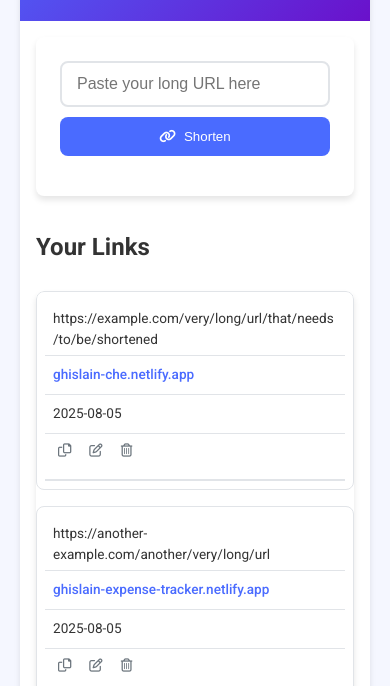
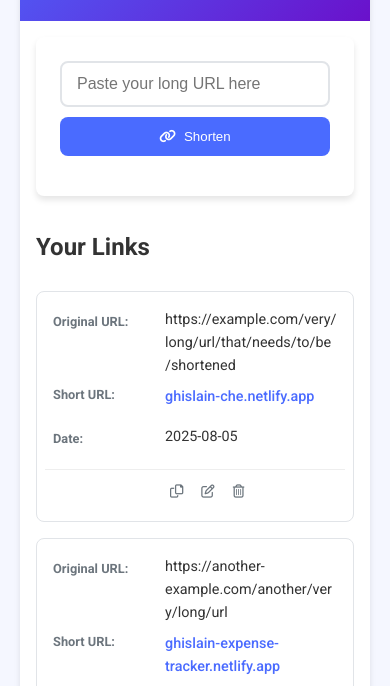
Before and after one commit to GhislainChe/url-shortener, a plain HTML site: page index.html in a window 390 px wide. Shown: the part 157-843 px from the top of the page. Drawn offline with Linux system fonts and the light colour scheme.

Commit message:
added labels to the mobile view

```diff
--- a/script.js
+++ b/script.js
@@ -45,18 +45,30 @@ document.addEventListener('DOMContentLoaded', function() {
             const row = document.createElement('tr');
 
             row.innerHTML = `
-                <td class="truncate">${item.originalUrl}</td>
-                <td><a href="#" class="short-url">${item.shortUrl}</a></td>
-                <td>${item.date}</td>
+                <td class="truncate">
+                    <span class="mobile-label">Original URL:</span>
+                    <div class="url-content">${item.originalUrl}</div>
+                </td>
+                <td class="short-url-cell">
+                    <span class="mobile-label">Short URL:</span>
+                    <a href="#" class="short-url">${item.shortUrl}</a>
+                </td>
+                <td class="date-cell">
+                    <span class="mobile-label">Date:</span>
+                    <span>${item.date}</span>
+                </td>
                 <td class="actions">
                     <button class="btn-copy" title="Copy">
                         <i class="far fa-copy"></i>
+                        <span class="action-label">Copy</span>
                     </button>
                     <button class="btn-edit" title="Edit">
                         <i class="far fa-edit"></i>
+                        <span class="action-label">Edit</span>
                     </button>
                     <button class="btn-delete" title="Delete">
                         <i class="far fa-trash-alt"></i>
+                        <span class="action-label">Delete</span>
                     </button>
                 </td>
             `;
--- a/style.css
+++ b/style.css
@@ -137,10 +137,36 @@ th, td {
     vertical-align: top;
 }
 
-td:first-child {
-    max-width: 200px;
+td {
+    position: relative;
+    padding-left: 120px;
+}
+
+td .mobile-label {
+    display: none;
+    font-weight: 600;
+    color: var(--text-light);
+    margin-right: 8px;
+}
+
+td .url-content {
     word-break: break-word;
-    overflow-wrap: break-word;
+}
+
+/* Desktop styles */
+@media (min-width: 769px) {
+    td {
+        padding: 1rem;
+        padding-left: 1rem;
+    }
+
+    td:first-child {
+        max-width: 300px;
+    }
+
+    td .mobile-label {
+        display: none;
+    }
 }
 
 th {
@@ -232,32 +258,55 @@ footer {
         padding: 12px;
     }
 
+    /* Table styles for mobile */
+    .table-responsive {
+        box-shadow: none;
+        overflow-x: visible;
+    }
+
+    table {
+        width: 100%;
+    }
+
     th, td {
-        padding: 0.5rem;
-        font-size: 0.85rem;
+        padding: 0.5rem 0.5rem 0.5rem 120px;
+        font-size: 0.9rem;
         display: block;
         width: 100%;
         box-sizing: border-box;
-    }
-
-    td:first-child {
-        max-width: 100%;
+        position: relative;
+        min-height: 2.5rem;
+        border: none;
+        padding-top: 0.25rem;
         padding-bottom: 0.25rem;
     }
 
-    td:nth-child(2) {
-        font-weight: 600;
+    td .mobile-label {
+        display: inline-block;
+        position: absolute;
+        left: 0.5rem;
+        top: 0.5rem;
+        width: 110px;
+        padding-right: 0.5rem;
+        font-size: 0.8rem;
+        color: var(--text-light);
     }
 
-    td:last-child {
-        padding-top: 0.25rem;
-        padding-bottom: 1rem;
-        border-bottom: 2px solid var(--border-color);
+    .short-url-cell .mobile-label {
+        top: 0.25rem;
     }
 
     .actions {
+        display: flex;
         justify-content: flex-start;
         gap: 0.5rem;
+        margin-top: 0.5rem;
+        padding-top: 0.5rem;
+        border-top: 1px solid #eee;
+    }
+
+    .action-label {
+        display: none; /* Hide labels on mobile for now */
     }
 
     /* Make table rows stack on mobile */
@@ -266,12 +315,20 @@ footer {
         margin-bottom: 1rem;
         border: 1px solid var(--border-color);
         border-radius: var(--border-radius);
-        padding: 0.5rem;
+        padding: 0.75rem 0.5rem;
+        position: relative;
     }
 
     /* Hide table header on mobile */
     thead {
         display: none;
+    }
+
+    /* Make sure the URL content is properly aligned */
+    .url-content {
+        display: inline-block;
+        width: 100%;
+        word-break: break-all;
     }
 }
 
```
